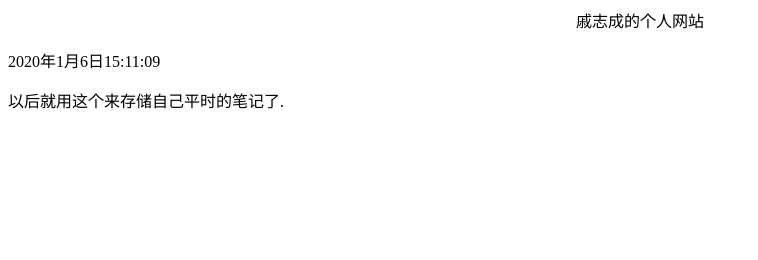
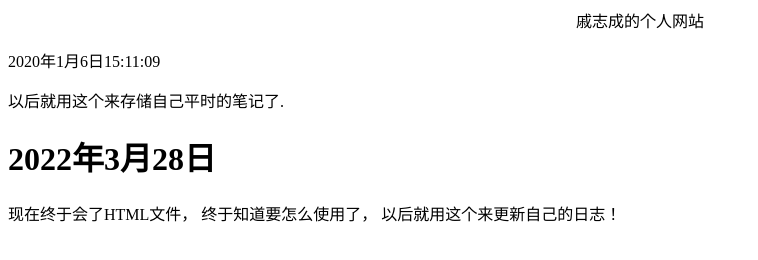
Before and after one commit to qzcscience/qzcscience.github.io, a plain HTML site: page index.html in a window 1280 px wide. Shown: the whole page, without its empty margins (0-758 px from the left). Drawn offline with Linux system fonts and the light colour scheme.

Commit message:
Update index.html

```diff
--- a/index.html
+++ b/index.html
@@ -1,3 +1,5 @@
 <p align="center">戚志成的个人网站</p>
 <p>2020年1月6日15:11:09</p>
 <p>以后就用这个来存储自己平时的笔记了.</p>
+<h1>2022年3月28日</h1>
+<p>现在终于会了HTML文件， 终于知道要怎么使用了， 以后就用这个来更新自己的日志！</p>
```
